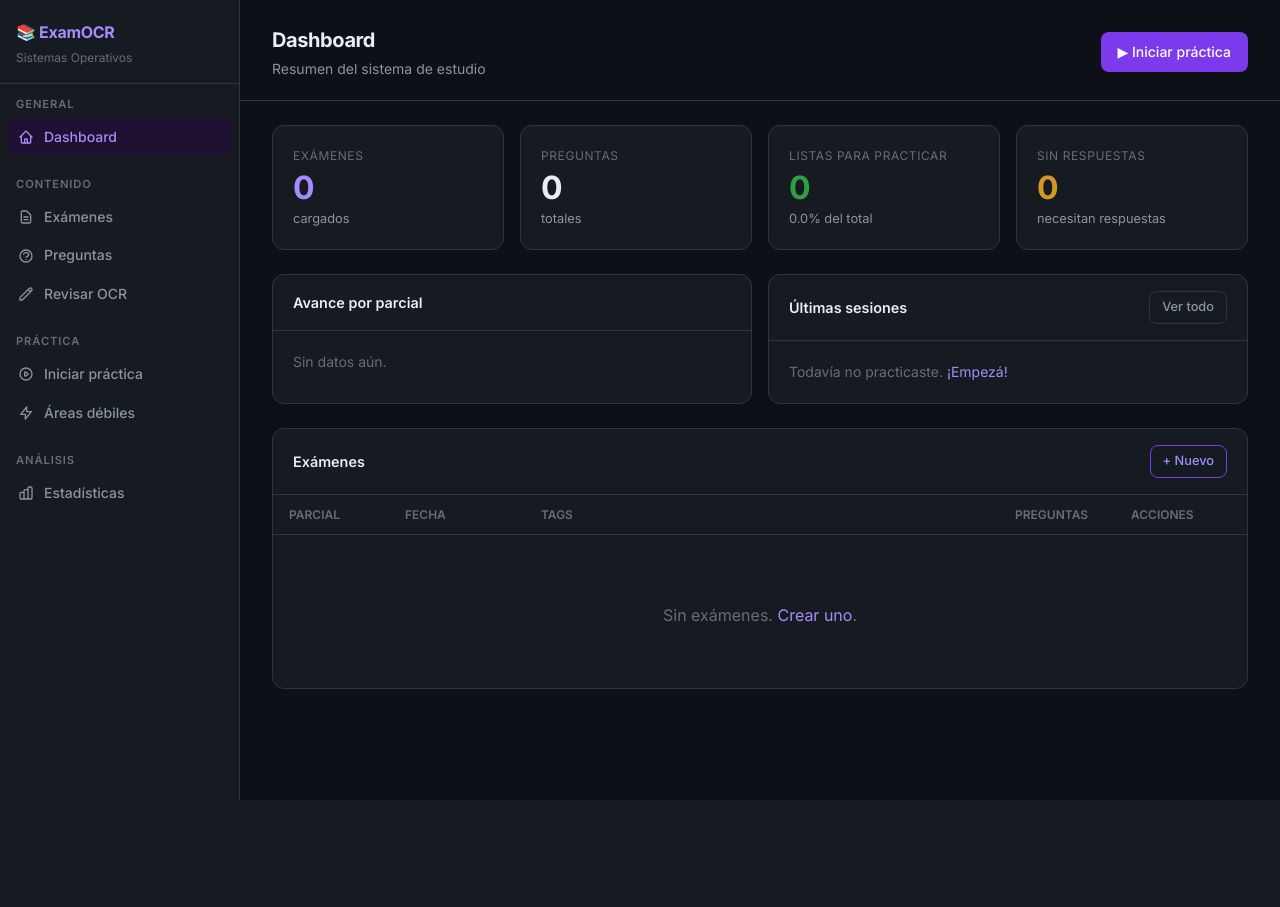
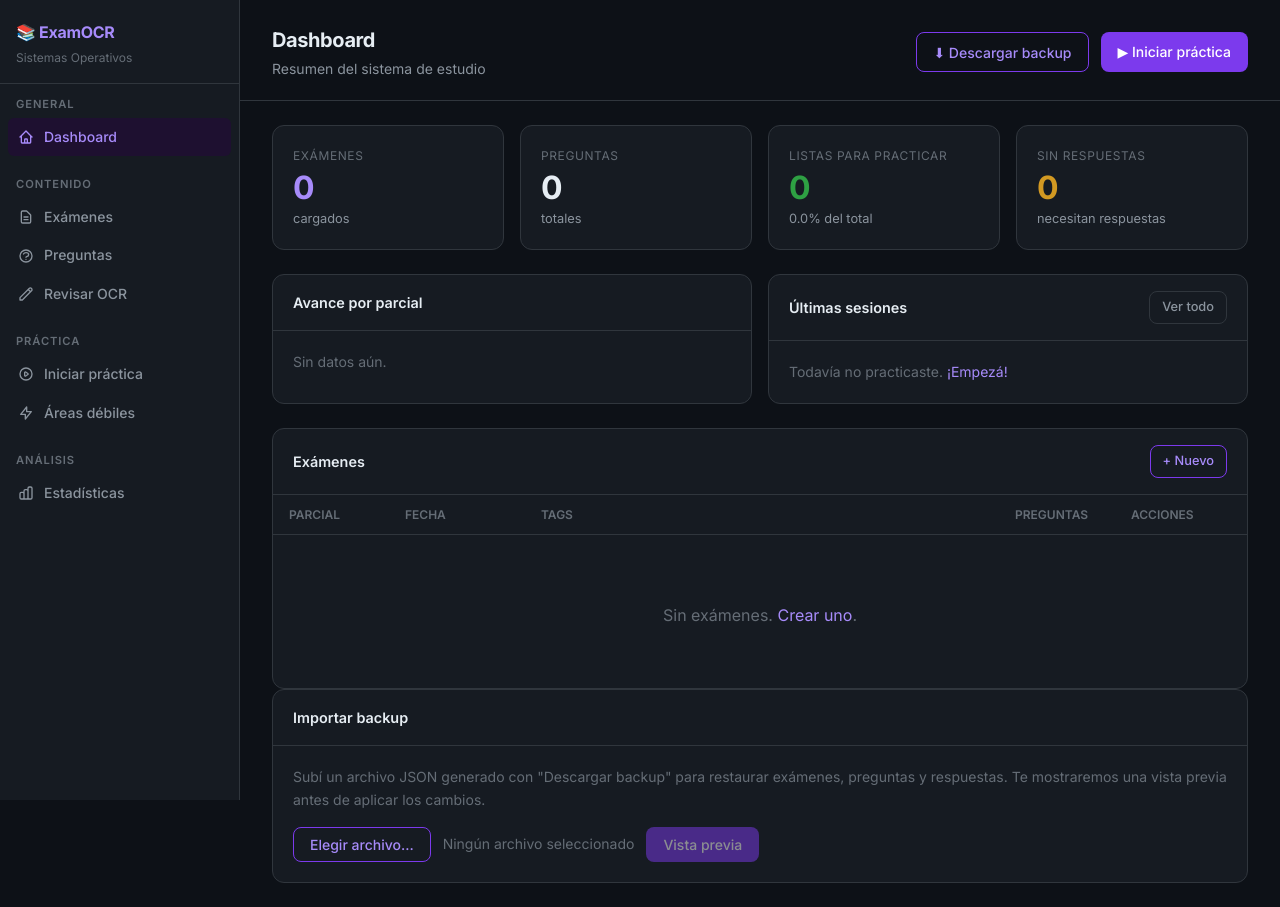
Before and after one commit to Dybalux/exam-qa-extractor, a FastAPI app: page / in a window 1280 px wide. Before the commit the page ends 800 px from the top, so only its background shows below. Run offline with FastAPI, Linux system fonts and the light colour scheme; data that the repository does not hold is empty.

Commit message:
feat(ui): dashboard import/export controls + preview modal
Add the user-visible import/export wiring to the dashboard:

- An export button in the page_actions block of dashboard.html that
  triggers a JSON backup download (T3.4 will wire the click).
- A new 'Importar backup' card with a hidden file input, an 'Elegir
  archivo...' picker, a filename label, and a disabled 'Vista previa'
  button. The preview button stays disabled until a file is chosen.
- A preview modal (rendered via the extra_scripts block so it sits at
  end of body, like the existing delete modal) with count placeholders
  (#prev-create / #prev-update / #prev-delete), a hidden error region
  (#import-errors), and confirm/cancel buttons.

The IDs (export-btn, import-file-input, import-pick-btn,
import-filename-label, preview-btn, import-preview-modal, prev-create,
prev-update, prev-delete, import-errors, import-confirm-btn,
import-cancel-btn) are the contract surface that T3.4 will hook into.

In base.html, load import-export.js AFTER app.js. The order matters
because import-export.js reuses the shared #toast-container that
app.js sets up at module load time.

No behaviour change yet — the controls render but the click handlers
land in T3.4. 86/86 tests still pass.

```diff
--- a/app/templates/base.html
+++ b/app/templates/base.html
@@ -136,6 +136,7 @@
 <div id="toast-container" class="toast-container" aria-live="polite" aria-atomic="true"></div>
 
 <script src="/static/js/app.js?v=3"></script>
+<script src="/static/js/import-export.js" defer></script>
 {% block extra_scripts %}{% endblock %}
 </body>
 </html>
--- a/app/templates/dashboard.html
+++ b/app/templates/dashboard.html
@@ -4,6 +4,7 @@
 {% block page_title %}Dashboard{% endblock %}
 {% block page_subtitle %}<p class="page-subtitle">Resumen del sistema de estudio</p>{% endblock %}
 {% block page_actions %}
+  <button id="export-btn" type="button" class="btn btn-outline">⬇ Descargar backup</button>
   <a href="/practice" class="btn btn-primary">▶ Iniciar práctica</a>
 {% endblock %}
 
@@ -117,4 +118,64 @@
     {% endfor %}
   </div>
 </div>
+
+{# Backup / restore card. The controls are wired in               #}
+{# app/static/js/import-export.js (T3.4). The IDs are the contract  #}
+{# between this template and the JS module.                        #}
+<div class="card mt-6">
+  <div class="card-header">
+    <h3 class="card-title">Importar backup</h3>
+  </div>
+  <div class="card-body">
+    <p class="text-sm text-muted mb-4">
+      Subí un archivo JSON generado con "Descargar backup" para restaurar
+      exámenes, preguntas y respuestas. Te mostraremos una vista previa
+      antes de aplicar los cambios.
+    </p>
+    <div class="flex items-center gap-3" style="flex-wrap:wrap">
+      <input type="file" id="import-file-input" accept="application/json,.json" hidden>
+      <button type="button" id="import-pick-btn" class="btn btn-outline">
+        Elegir archivo...
+      </button>
+      <span id="import-filename-label" class="text-sm text-muted">
+        Ningún archivo seleccionado
+      </span>
+      <button type="button" id="preview-btn" class="btn btn-primary" disabled>
+        Vista previa
+      </button>
+    </div>
+  </div>
+</div>
 {% endblock %}
+
+{# Import preview modal — the contract surface for T3.4. #}
+{# Count placeholders are filled by the JS module.        #}
+{% block extra_scripts %}
+<div id="import-preview-modal" class="modal" role="dialog"
+     aria-labelledby="import-preview-title" aria-modal="true" hidden>
+  <div class="modal-backdrop" data-import-modal-close></div>
+  <div class="modal-content">
+    <div class="modal-header">
+      <h3 id="import-preview-title">Vista previa del import</h3>
+      <button type="button" class="modal-close" data-import-modal-close
+              aria-label="Cerrar">&times;</button>
+    </div>
+    <div class="modal-body">
+      <p>El archivo importará los siguientes cambios:</p>
+      <div style="display:flex; gap:24px; margin: 16px 0; flex-wrap:wrap">
+        <div><strong>Crear:</strong> <span id="prev-create">0</span></div>
+        <div><strong>Actualizar:</strong> <span id="prev-update">0</span></div>
+        <div><strong>Eliminar:</strong> <span id="prev-delete">0</span></div>
+      </div>
+      <div id="import-errors" class="modal-error" hidden></div>
+    </div>
+    <div class="modal-footer">
+      <button type="button" class="btn btn-ghost" id="import-cancel-btn"
+              data-import-modal-close>Cancelar</button>
+      <button type="button" class="btn btn-primary" id="import-confirm-btn">
+        Confirmar import
+      </button>
+    </div>
+  </div>
+</div>
+{% endblock %}
```
